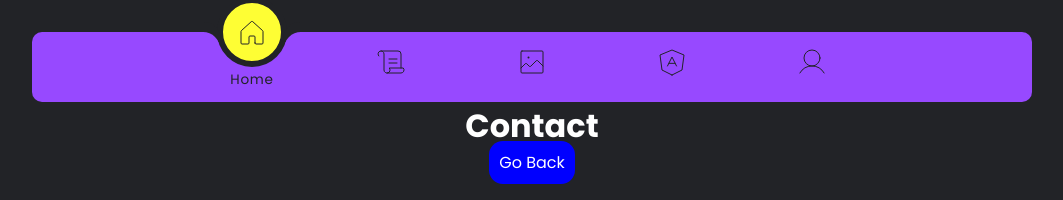
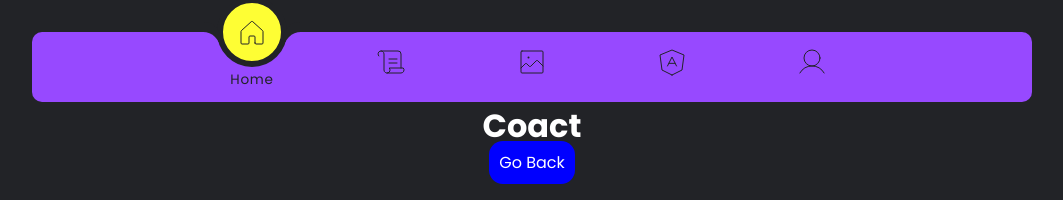
Before and after one commit to fawadashraf1262/navigation, a React (Vite) app: page /contact in a window 1280 px wide. Shown: the top 200 px of the page, without its empty margins (108-1171 px from the left). Built offline with nearby package versions, Linux system fonts and the light colour scheme.

Commit message:
testing global states

```diff
--- a/src/Contact.jsx
+++ b/src/Contact.jsx
@@ -1,10 +1,17 @@
-import React from 'react'
+import React, { useState} from 'react'
 import { Link } from 'react-router-dom'
+import '../src/index.css'
 const Contact = () => {
+  const [activeTab, setActiveTab] = useState('Home')
+
+  const handleTabClick = (tabName) => {
+    setActiveTab(tabName);
+  };
+
   return (
     <div  style={{textAlign: "center",color: "white"}}>
-        <h1>Contact</h1>
-        <Link style={{textDecoration:"none", color: "white", backgroundColor: "blue", padding: "10px", borderRadius: "14px"}} to="/">Go Back</Link>
+        <h1>Coact</h1>
+        <Link style={{textDecoration:"none", color: "white", backgroundColor: "blue", padding: "10px", borderRadius: "14px"}} to="/" onClick={() => handleTabClick('Home') } className={`${activeTab === 'Home'}`}>Go Back</Link>
     </div>
   )
 }
--- a/src/Home.jsx
+++ b/src/Home.jsx
@@ -1,7 +1,8 @@
-import React from 'react'
+import React, { useState } from 'react'
 import './css/Home.css'
 import { Link } from 'react-router-dom'
 const Home = () => {
+
   return (
     <div className='App'  style={{textAlign: "center"}}>
       <h1>Hello world</h1>
```
